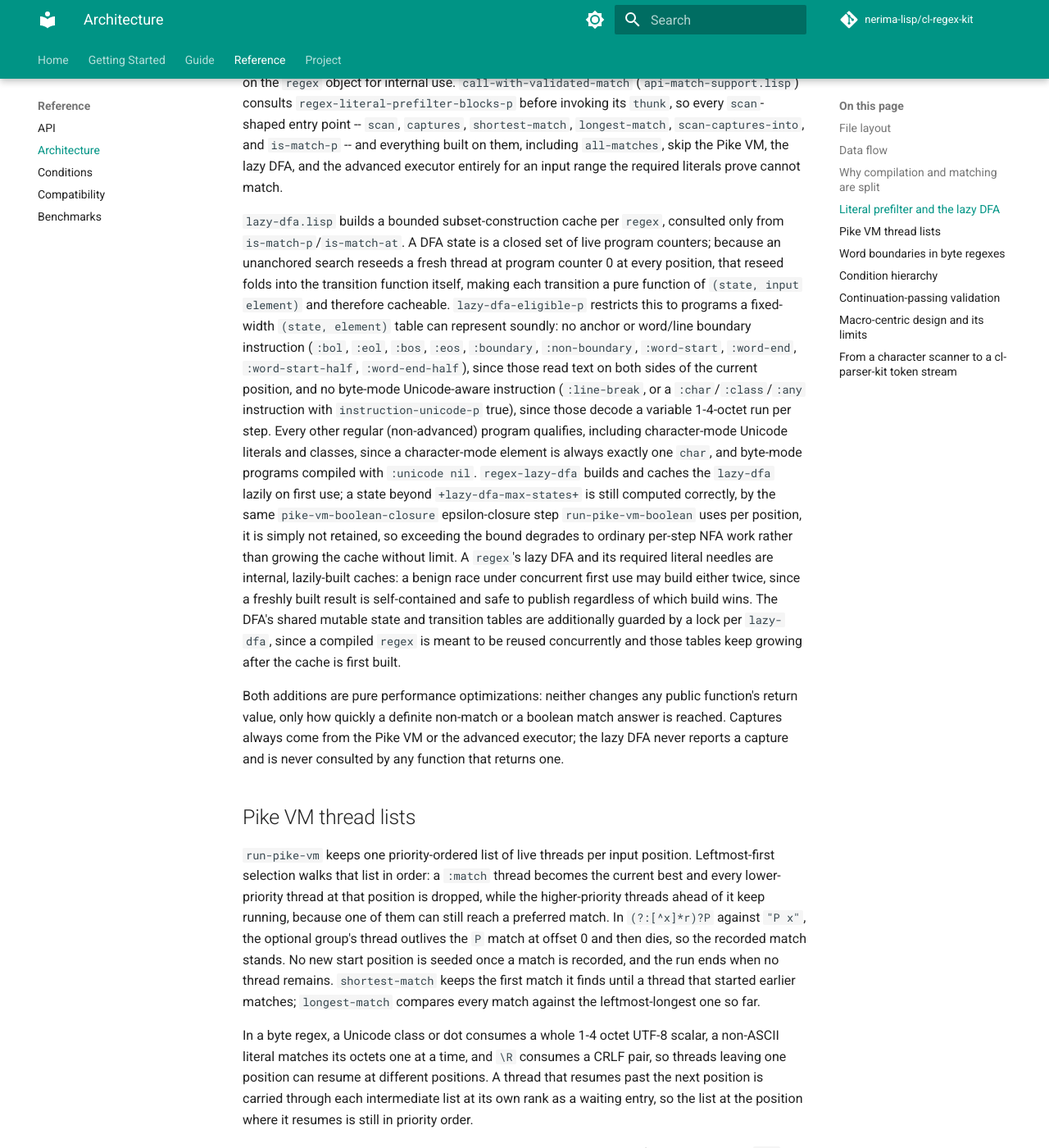
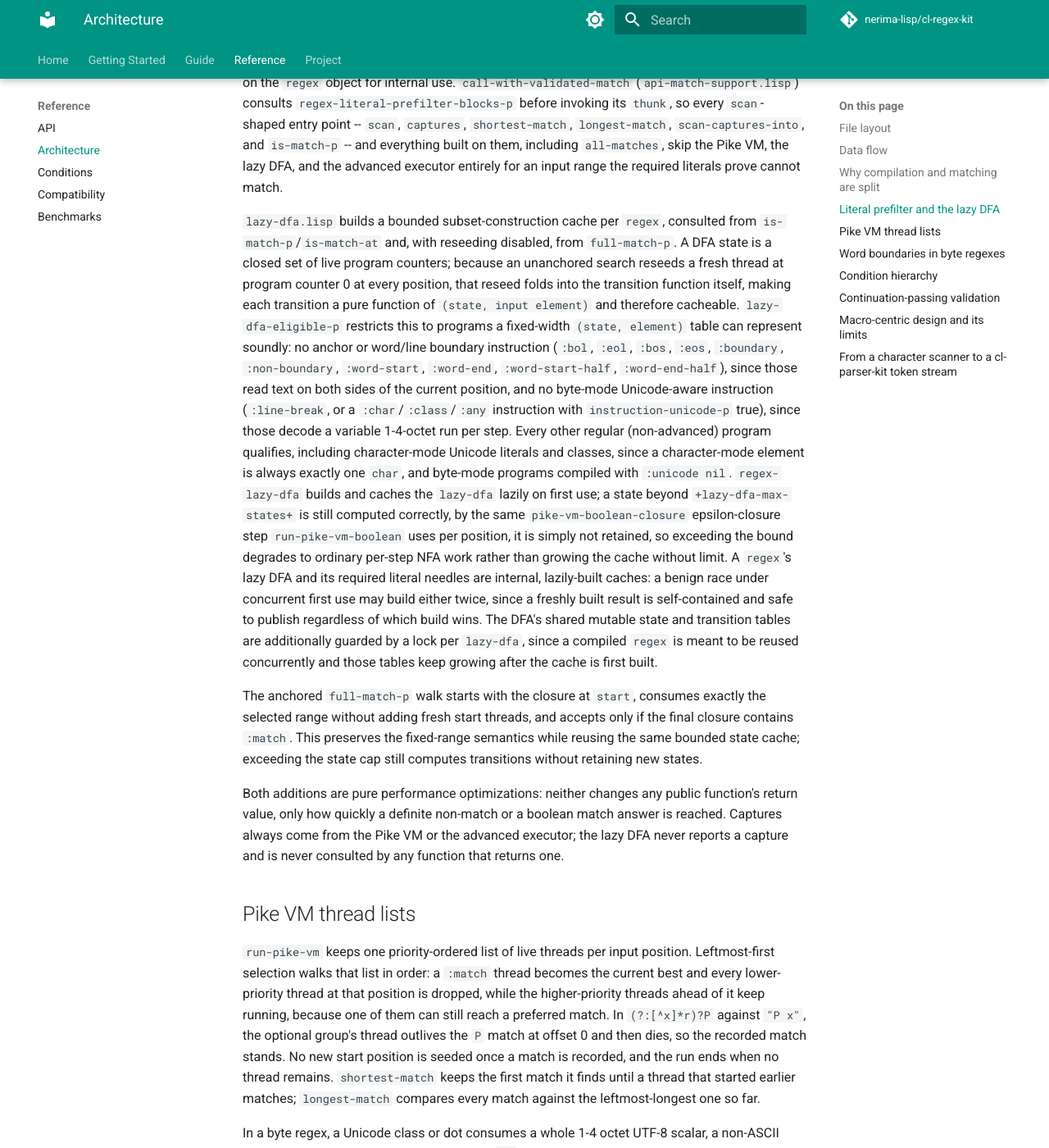
Before and after one commit to nerima-lisp/cl-regex-kit, an MkDocs documentation site: the page built from docs/src/reference/architecture.md, in a window 1280 px wide and 1400 px high, scrolled down 4969 px. Shown: the whole window at 82% size. Built offline with MkDocs 1.6.1 and Material for MkDocs 9.7.7, drawn with Linux system fonts in a browser that asks for light colours; comment, search, counter and statistics services are not loaded.

Commit message:
perf: accelerate full-match-p with lazy DFA

```diff
--- a/docs/src/reference/architecture.md
+++ b/docs/src/reference/architecture.md
@@ -254,7 +254,8 @@ the advanced executor entirely for an input range the required literals
 prove cannot match.
 
 `lazy-dfa.lisp` builds a bounded subset-construction cache per `regex`,
-consulted only from `is-match-p`/`is-match-at`. A DFA state is a closed set
+consulted from `is-match-p`/`is-match-at` and, with reseeding disabled, from
+`full-match-p`. A DFA state is a closed set
 of live program counters; because an unanchored search reseeds a fresh
 thread at program counter 0 at every position, that reseed folds into the
 transition function itself, making each transition a pure function of
@@ -281,6 +282,12 @@ is self-contained and safe to publish regardless of which build wins. The
 DFA's shared mutable state and transition tables are additionally guarded
 by a lock per `lazy-dfa`, since a compiled `regex` is meant to be reused
 concurrently and those tables keep growing after the cache is first built.
+
+The anchored `full-match-p` walk starts with the closure at `start`, consumes
+exactly the selected range without adding fresh start threads, and accepts only
+if the final closure contains `:match`. This preserves the fixed-range
+semantics while reusing the same bounded state cache; exceeding the state cap
+still computes transitions without retaining new states.
 
 Both additions are pure performance optimizations: neither changes any
 public function's return value, only how quickly a definite non-match or a
```
Also changed, not shown: docs/src/getting-started.md (+1 -1 lines), docs/src/project/roadmap.md (+2 -1 lines), docs/src/reference/api.md (+3 -1 lines), README.md, 4 other files.
